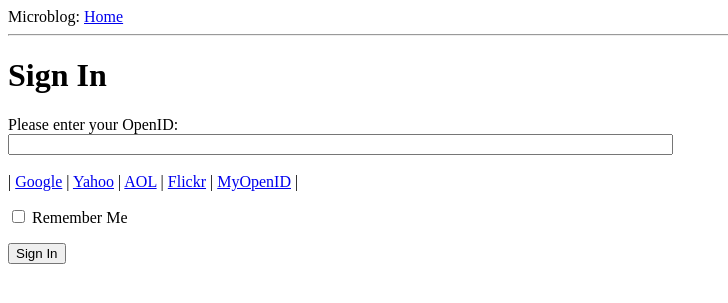
After one commit to lezelelyba/flask_tut_miq, a Flask app: page /login in a window 1280 px wide. The commit adds this page. Shown: the top 303 px of the page, without its empty margins (0-728 px from the left). Run offline with Flask 2, Linux system fonts and the light colour scheme.

Commit message:
Add Forms

```diff
--- a/app/__init__.py
+++ b/app/__init__.py
@@ -1,4 +1,5 @@
 from flask import Flask
 
 app = Flask(__name__)
+app.config.from_object('config')
 from app import views
--- /dev/null
+++ b/app/forms.py
@@ -0,0 +1,8 @@
+from flask_wtf import Form
+from wtforms import StringField, BooleanField
+from wtforms.validators import DataRequired
+
+
+class LoginForm(Form):
+    openid = StringField('openid', validators=[DataRequired()])
+    remember_me = BooleanField('rember_me', default=False)
--- a/app/templates/base.html
+++ b/app/templates/base.html
@@ -9,6 +9,15 @@
     <body>
         <div>Microblog: <a href="/index">Home</a></div>
         <hr>
+        {% with messages = get_flashed_messages() %}
+            {% if messages %}
+            <ul>
+            {% for message in messages %}
+                <li>{{ message }}</li>
+            {% endfor %}
+            </ul>
+            {% endif %}
+        {% endwith %}
         {% block content%}{% endblock %}
     </body>
 </html>
--- /dev/null
+++ b/app/templates/login.html
@@ -0,0 +1,33 @@
+{% extends "base.html" %}
+{% block content %}
+<script type="text/javascript">
+function set_openid(openid, pr)
+{
+    u = openid.search('<username>');
+    if (u != -1) {
+        // openid requires username
+        user = prompt('Enter your ' + pr + ' username:' );
+        openid = openid.substr(0, u) + user
+    }
+    form = document.forms['login'];
+    form.elements['openid'].value = openid
+}
+</script>
+
+<h1>Sign In</h1>
+    <form action="" method="post" name="login">
+        {{ form.hidden_tag() }}
+        <p>
+            Please enter your OpenID:<br>
+            {{ form.openid(size=80) }}<br>
+            {% for error in form.openid.errors %}
+                <span style="color:red">[{{ error }}]</span>
+            {% endfor %}<br>
+            |{% for pr in providers %}
+            <a href="javascript:set_openid('{{ pr.url }}', '{{ pr.name }}');">{{ pr.name }}</a> |
+            {% endfor %}
+        </p>
+        <p>{{ form.remember_me }} Remember Me</p>
+        <p><input type="submit" value="Sign In"></p>
+    </form>
+{% endblock %}
--- a/app/views.py
+++ b/app/views.py
@@ -1,5 +1,6 @@
-from flask import render_template
+from flask import render_template, flash, redirect
 from app import app
+from .forms import LoginForm
 
 
 @app.route('/')
@@ -21,3 +22,18 @@ def index():
             title='Home',
             user=user,
             posts=posts)
+
+
+@app.route('/login', methods=['GET', 'POST'])
+def login():
+    form = LoginForm()
+    if form.validate_on_submit():
+        flash('Login requested for OpenID="%s", remember_me=%s' %
+              (form.openid.data,
+               str(form.remember_me.data)))
+        return redirect('/index')
+    return render_template(
+            'login.html',
+            title='Sign In',
+            form=form,
+            providers=app.config['OPENID_PROVIDERS'])
```
Also changed, not shown: config.py (added, +10 -0 lines), 1 other file.
